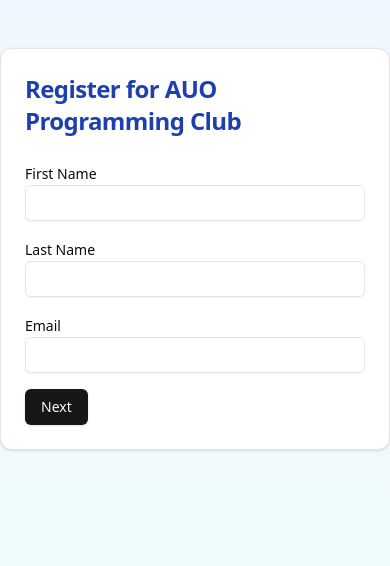
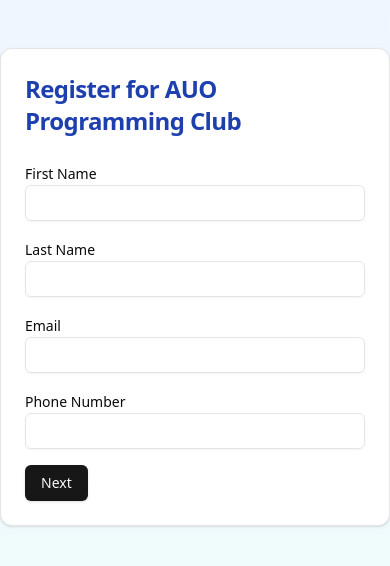
Before and after one commit to Benedict-arowo/Programming-Club, a React (Vite) app in the folder client/: page /register in a window 390 px wide. Shown: the top 566 px of the page. Built offline with nearby package versions, Linux system fonts and the light colour scheme.

Commit message:
feat: add phone number field and validation to RegisterPage

```diff
--- a/client/src/components/RegisterPage.tsx
+++ b/client/src/components/RegisterPage.tsx
@@ -20,6 +20,7 @@ export default function RegisterPage() {
 	const [formData, setFormData] = useState({
 		first_name: "",
 		last_name: "",
+		phone_number: "",
 		department: "",
 		email: "",
 		skill: "",
@@ -48,6 +49,8 @@ export default function RegisterPage() {
 			errors.last_name = "Last name is required";
 		if (!formData.email.trim() || !/\S+@\S+\.\S+/.test(formData.email))
 			errors.email = "A valid email is required";
+		if (!formData.phone_number.trim())
+			errors.phone_number = "Phone number is required";
 		if (step >= 2 && !formData.department.trim())
 			errors.department = "Department is required";
 		if (step >= 2 && !formData.skill)
@@ -171,6 +174,23 @@ export default function RegisterPage() {
 										</p>
 									)}
 								</div>
+								<div>
+									<Label htmlFor="phone_number">
+										Phone Number
+									</Label>
+									<Input
+										id="phone_number"
+										name="phone_number"
+										value={formData.phone_number}
+										onChange={handleInputChange}
+										required
+									/>
+									{formErrors["email"] && (
+										<p className="text-red-500 text-sm">
+											{formErrors["phone_number"]}
+										</p>
+									)}
+								</div>
 								<Button
 									type="button"
 									onClick={() => {
@@ -190,6 +210,9 @@ export default function RegisterPage() {
 										)
 											errors.email =
 												"A valid email is required";
+										if (!formData.phone_number.trim())
+											errors.phone_number =
+												"Phone number is required";
 
 										if (hasAnyValue(errors))
 											setFormErrors(errors);
```
Also changed, not shown: 1 other file (tests, documents, lock files or other folders).
